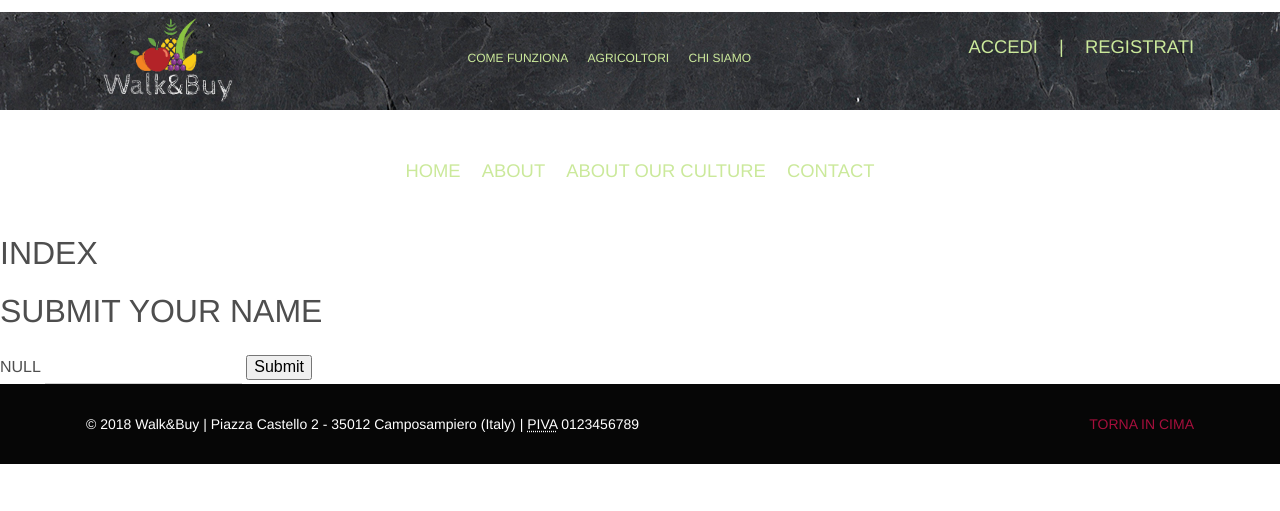
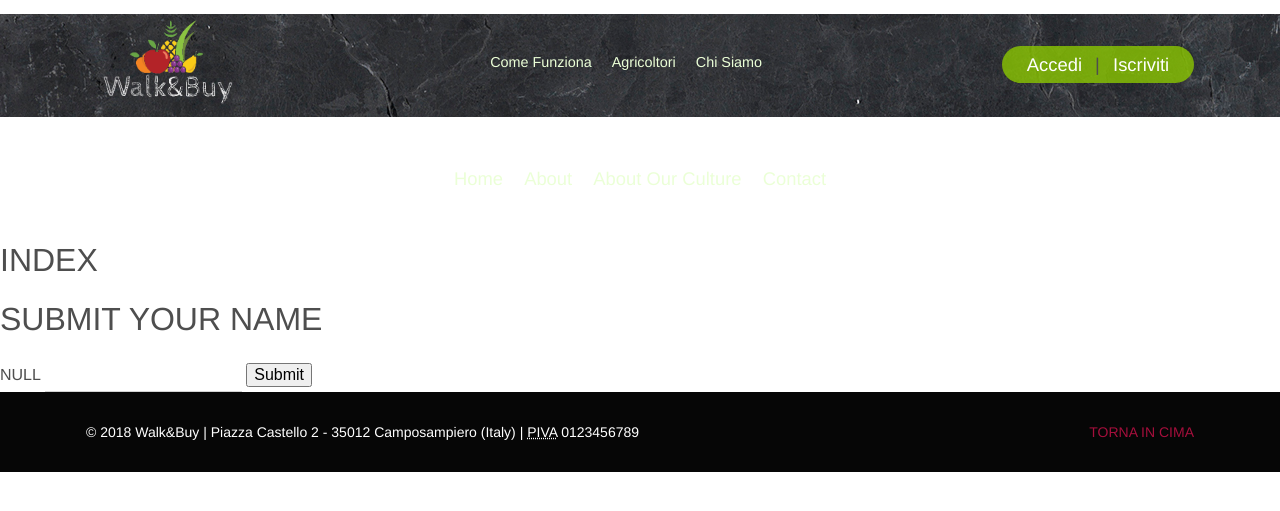
Before and after one commit to mcanovese/walkandbuy, a PHP site: page / in a window 1280 px wide. Shown: the top 511 px of the page. Run offline with PHP 8.4, Linux system fonts and the light colour scheme; data that the repository does not hold is empty; some libraries are stand-ins or nearby versions.

Commit message:
Sistemato Header

```diff
--- a/app/views/partials/head.php
+++ b/app/views/partials/head.php
@@ -20,25 +20,25 @@
 
 
 
-      <ul class="list navbar-right right ">
-        <li class="list-item">
-        <a class="navbar-link" href="./signin">Accedi</a>
+      <ul class="list navbar-right right log-link-container">
+        <li class="log-item">
+        <a class="navbar-link log-link" href="./signin">Accedi</a>
         </li>
-        <li class="list-item">|</li>
-        <li class="list-item">
-        <a class="navbar-link" href="./signin">Registrati</a>
+        <li class="log-item">|</li>
+        <li class="log-item">
+        <a class="navbar-link log-link" href="./signin">Iscriviti</a>
         </li>
       </ul>
 
       <ul class="list navbar-center center little">
         <li class="list-item">
-        <a class="navbar-link" href="./howWork">Come funziona</a>
+        <a class="navbar-link little" href="./howWork">Come funziona</a>
         </li>
         <li class="list-item">
-        <a class="navbar-link" href="./farmer">Agricoltori</a>
+        <a class="navbar-link little" href="./farmer">Agricoltori</a>
         </li>
         <li class="list-item">
-        <a class="navbar-link" href="./whoAreWe">Chi siamo</a>
+        <a class="navbar-link little" href="./whoAreWe">Chi siamo</a>
         </li>
       </ul>
 
--- a/public/css/common.css
+++ b/public/css/common.css
@@ -527,10 +527,10 @@
 
   .logo-img {
     height: 6rem;
-    float: left;
   }
 
   .navbar-container {
+    background-color:black;
     background-image: url("../img/header.jpg");
     padding-bottom: 0.5rem;
     width: 100%;
@@ -552,7 +552,7 @@
 
   .navbar .list-item {
     padding: 1.5rem 0;
-    color: rgb(203, 233, 155);
+    color: rgb(235, 255, 215);
   }
 
   .navbar .list-item:not(:last-child) {
@@ -565,9 +565,8 @@
 
   .navbar .dropdown-toggle,
   .navbar-link {
-    border-bottom: 2px solid transparent;
     color: inherit;
-    text-transform: uppercase;
+    text-transform: capitalize;
     -webkit-transition: all 0.4s ease-out;
     transition: all 0.4s ease-out;
   }
@@ -615,7 +614,6 @@
   }
 
   /*----------  Utilities  ----------*/
-  /* CSS styles with only one property */
 
   .bold {
     font-weight: bold;
@@ -627,9 +625,29 @@
 
   .little{
     padding-top: 1rem;
-    font-size: 0.75rem;
+    font-size: 0.90rem;
+    text-transform: capitalize;
   }
 
+  .log-link-container{
+    background-color:rgba(140, 201, 0, 0.788);
+    border-radius:3em;
+    margin-top: 2rem;
+    width: 12rem;
+    height: 2em;
+    padding-top:0.5rem;
+  }
+  .log-item{
+    display: inline-block;
+  }
+  .log-item:not(:last-child),
+  .log-item-select:not(:last-child) {
+    margin-right: 0.5rem;
+  }
+  .log-link{
+    color:white;
+    padding-bottom:20em;
+  }
   .text-xl {
     font-size: 1rem;
   }
```
